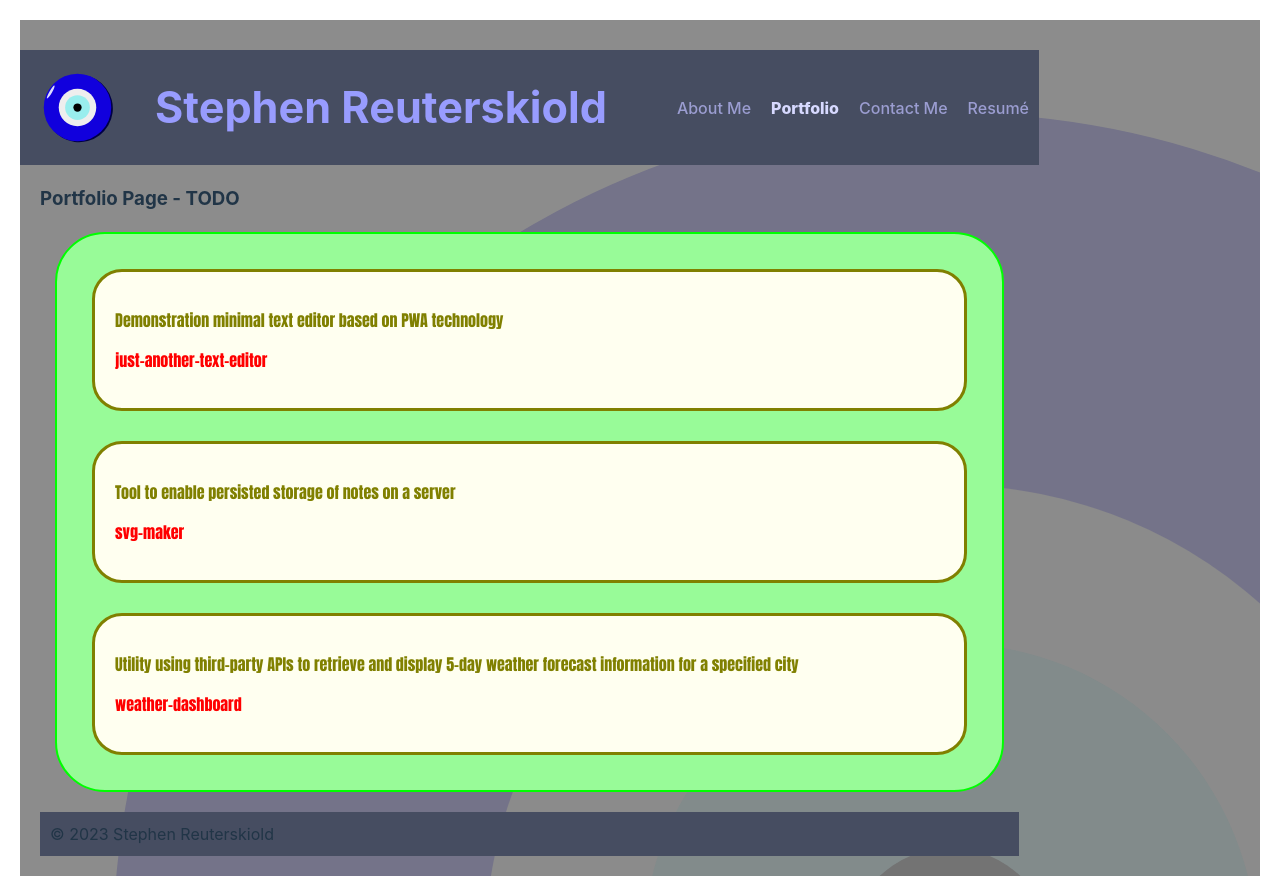
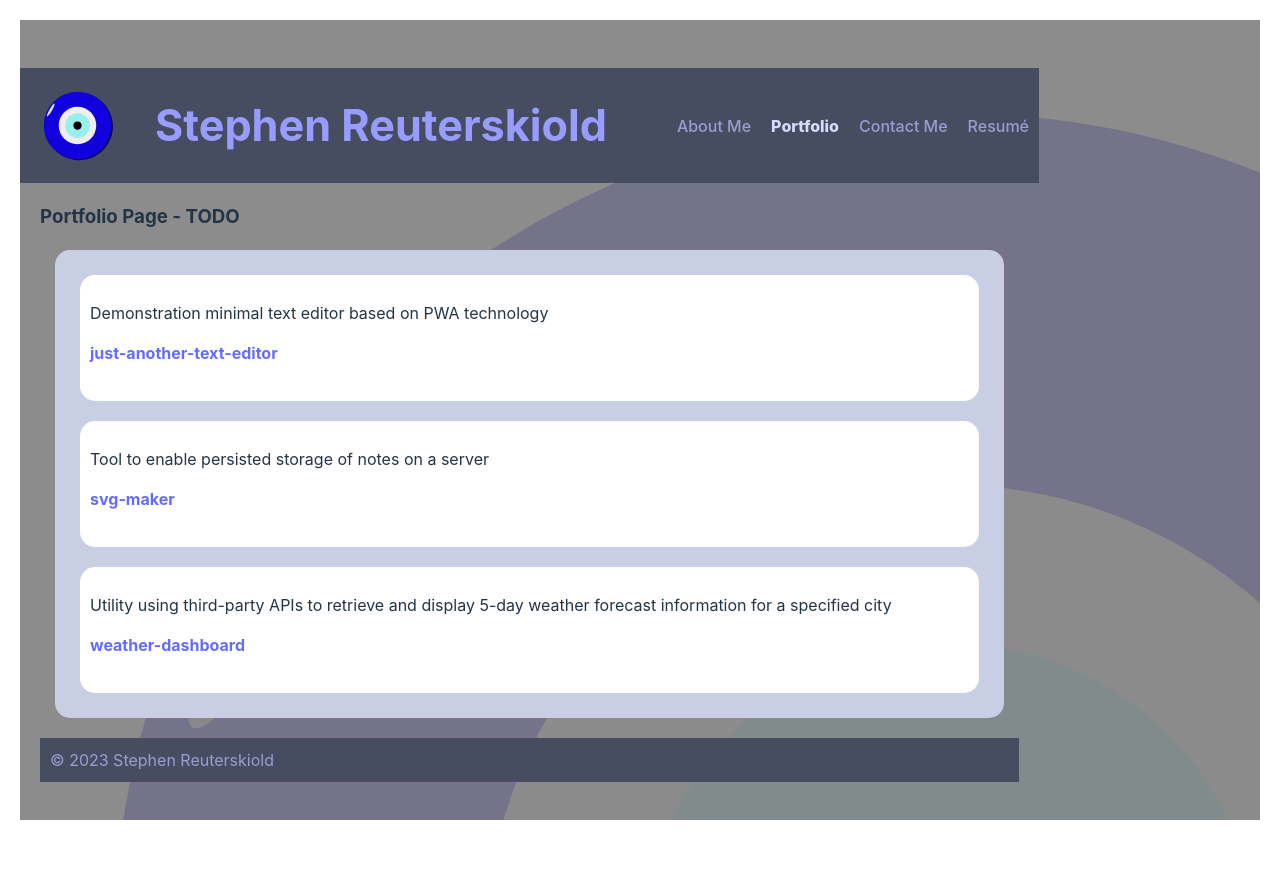
Before and after one commit to stevreut/my-portfolio, a React (Vite) app: page /portfolio in a window 1280 px wide. After the commit the page ends 840 px from the top, so only its background shows below. Built offline with nearby package versions, Linux system fonts and the light colour scheme.

Commit message:
further stylings

```diff
--- a/src/index.css
+++ b/src/index.css
@@ -4,8 +4,7 @@
   line-height: 1.5;
   font-weight: 400;
 
-  color-scheme: light dark;
-  color: rgba(255, 255, 255, 0.87);
+  color: #26262dde;
   background-color: #242424;
 
   font-synthesis: none;
@@ -86,25 +85,18 @@ h1 {
 .projects-container {
   margin:15px;
   padding:5px;
-  border-style: solid;
-  border-width: 2px;
-  border-color: lime;
-  border-radius:50px;
-  background-color: palegreen;  /* TODO */
-  color: olive; /* TODO */
-  font-family:Impact, Haettenschweiler, 'Arial Narrow Bold', sans-serif;  /* TODO */
-}
+  border-radius: 15px;
+  background-color: #c8cee4;  /* TODO */
+ }
 
 .one-project {
-  background-color: ivory;
-  padding:20px;
-  margin:30px;
-  border-style: solid;
-  border-radius:30px;
+  background-color: white;
+  padding:10px 30px 20px 10px;
+  margin:20px;
+  border-radius:15px;
 }
 
 .one-project a {
-  color: red;
   font-weight:bolder;
 }
 
@@ -136,6 +128,7 @@ footer {
   flex-direction: row;
   flex-wrap: nowrap;
   align-items: center;
+  color: #9b9dd1;
   background-color: #464d61;
   padding: 10px;
   margin: 20px;
```
